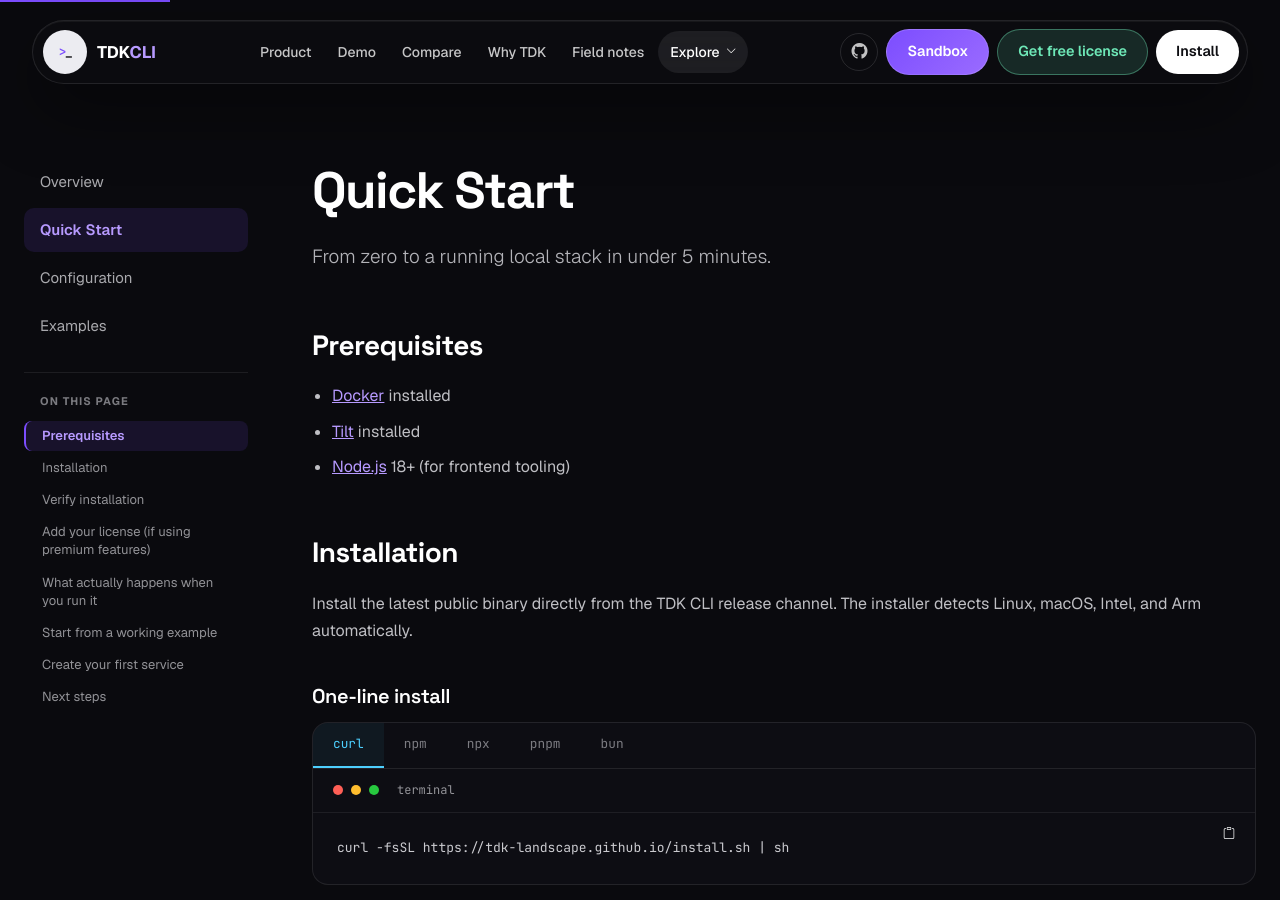
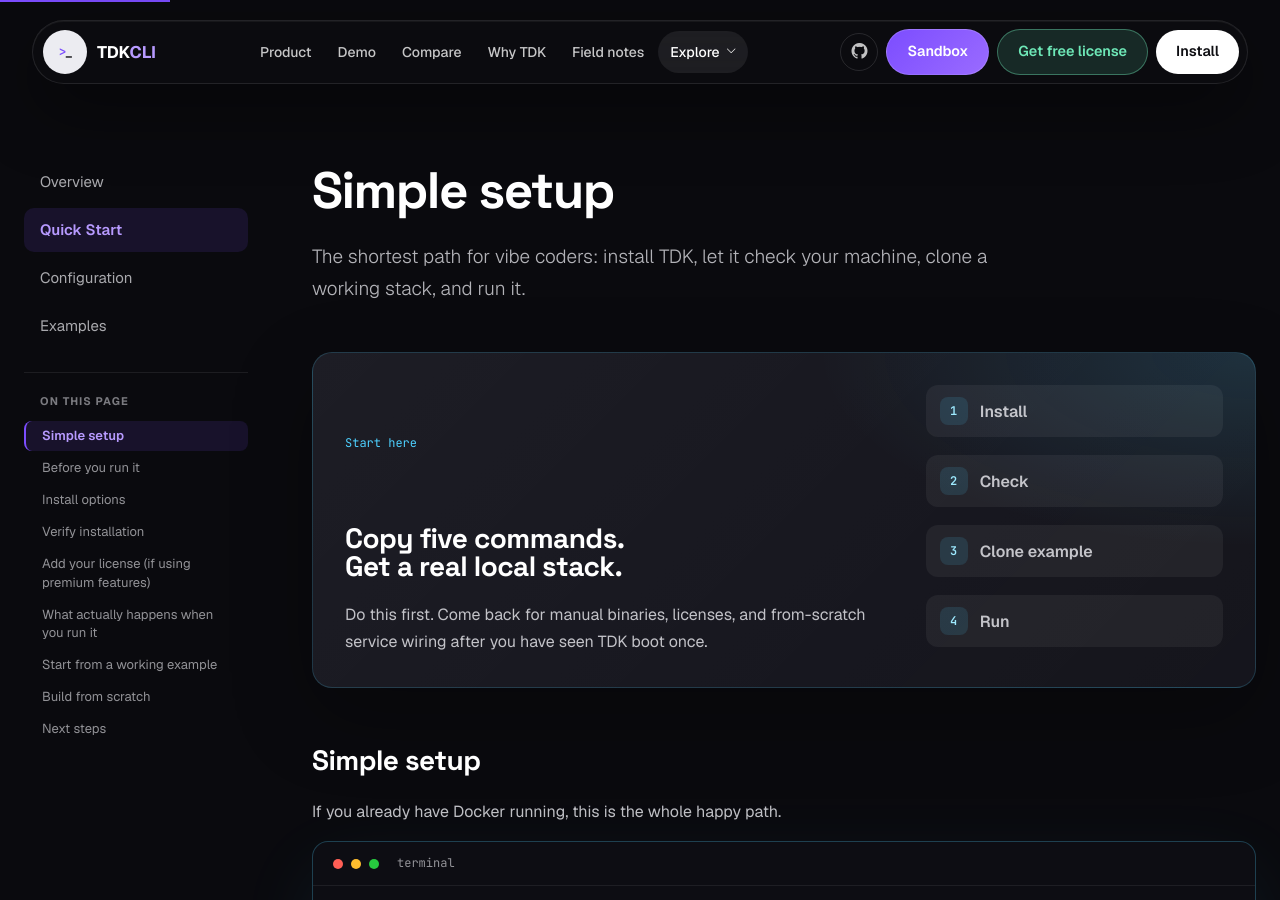
Before and after one commit to tdk-landscape/tdk-website, a Jekyll site: the page built from docs/quickstart/index.html, in a window 1280 px wide and 900 px high. Built offline with Jekyll 4.4.1, drawn with Linux system fonts in a browser that asks for light colours; nearby versions of some CDN libraries; some web fonts are replaced; some of the changed text lies outside the part shown.

Commit message:
Simplify quickstart setup flow

```diff
--- a/assets/css/aw-dark.css
+++ b/assets/css/aw-dark.css
@@ -645,6 +645,188 @@
   margin: 0;
 }
 
+/* ---------- Quickstart simplification ---------- */
+.aw-quickstart-hero {
+  display: grid;
+  grid-template-columns: minmax(0, 1fr) minmax(16rem, 0.55fr);
+  gap: clamp(1.25rem, 4vw, 2.5rem);
+  align-items: end;
+  margin: 0 0 3rem;
+  border: 1px solid rgba(77, 208, 255, 0.18);
+  border-radius: 1.25rem;
+  background:
+    radial-gradient(ellipse 80% 100% at 100% 0%, rgba(77, 208, 255, 0.14), transparent 58%),
+    linear-gradient(135deg, rgba(255, 255, 255, 0.055), rgba(255, 255, 255, 0.018)),
+    #101018;
+  padding: clamp(1.25rem, 3vw, 2rem);
+  box-shadow: 0 28px 80px rgba(0, 0, 0, 0.28);
+}
+
+.aw-quickstart-kicker {
+  display: inline-block;
+  margin-bottom: 0.875rem;
+  font-family: 'JetBrains Mono', monospace;
+  font-size: 0.75rem;
+  color: #4dd0ff;
+}
+
+.aw-quickstart-hero h2 {
+  margin: 0 0 0.875rem;
+  max-width: 34rem;
+  font-size: clamp(1.85rem, 4vw, 3.15rem);
+  line-height: 1.02;
+  text-wrap: balance;
+}
+
+.aw-quickstart-hero p {
+  max-width: 38rem;
+  margin: 0;
+  color: rgba(236, 236, 241, 0.74);
+}
+
+.aw-quickstart-flow {
+  display: grid;
+  gap: 0.625rem;
+  margin: 0;
+  padding: 0;
+  list-style: none;
+}
+
+.aw-quickstart-flow li {
+  display: flex;
+  align-items: center;
+  gap: 0.75rem;
+  margin: 0;
+  border-radius: 0.75rem;
+  background: rgba(255, 255, 255, 0.055);
+  padding: 0.75rem 0.875rem;
+  color: #fff;
+  font-weight: 600;
+}
+
+.aw-quickstart-flow span {
+  display: grid;
+  place-items: center;
+  width: 1.75rem;
+  height: 1.75rem;
+  border-radius: 0.5rem;
+  background: rgba(77, 208, 255, 0.13);
+  color: #9eeaff;
+  font-family: 'JetBrains Mono', monospace;
+  font-size: 0.75rem;
+}
+
+.aw-codeblock--primary {
+  border-color: rgba(77, 208, 255, 0.26);
+  box-shadow: 0 28px 80px rgba(77, 208, 255, 0.08);
+}
+
+.aw-setup-grid {
+  display: grid;
+  grid-template-columns: repeat(4, minmax(0, 1fr));
+  gap: 0.875rem;
+  margin: 0 0 3rem;
+}
+
+.aw-setup-step {
+  min-width: 0;
+  border: 1px solid rgba(255, 255, 255, 0.08);
+  border-radius: 0.875rem;
+  background: rgba(255, 255, 255, 0.035);
+  padding: 1rem;
+}
+
+.aw-setup-step span {
+  display: inline-block;
+  margin-bottom: 1.25rem;
+  font-family: 'JetBrains Mono', monospace;
+  font-size: 0.75rem;
+  color: rgba(77, 208, 255, 0.8);
+}
+
+.aw-docs-body .aw-setup-step h3 {
+  margin: 0 0 0.5rem;
+  font-size: 1.02rem;
+}
+
+.aw-docs-body .aw-setup-step p {
+  margin: 0;
+  font-size: 0.925rem;
+  line-height: 1.55;
+  color: rgba(236, 236, 241, 0.7);
+}
+
+.aw-check-list {
+  display: grid;
+  gap: 0.625rem;
+  padding-left: 0 !important;
+  list-style: none;
+}
+
+.aw-check-list li {
+  position: relative;
+  margin: 0;
+  border-left: 2px solid rgba(110, 231, 183, 0.65);
+  background: rgba(110, 231, 183, 0.045);
+  border-radius: 0 0.75rem 0.75rem 0;
+  padding: 0.75rem 1rem;
+}
+
+.aw-license-panel {
+  display: grid;
+  grid-template-columns: minmax(0, 0.72fr) minmax(18rem, 1fr);
+  gap: 1rem;
+  align-items: center;
+  margin: 1rem 0 1.25rem;
+  border: 1px solid rgba(183, 154, 255, 0.18);
+  border-radius: 1rem;
+  background:
+    radial-gradient(ellipse 70% 120% at 0% 0%, rgba(183, 154, 255, 0.13), transparent 58%),
+    rgba(255, 255, 255, 0.03);
+  padding: 1rem;
+}
+
+.aw-docs-body .aw-license-panel h3 {
+  margin: 0 0 0.5rem;
+  font-size: 1.05rem;
+}
+
+.aw-docs-body .aw-license-panel p {
+  margin: 0;
+  color: rgba(236, 236, 241, 0.72);
+}
+
+.aw-license-panel .aw-codeblock {
+  margin: 0;
+}
+
+.aw-docs-details {
+  margin: 1rem 0;
+  border: 1px solid rgba(255, 255, 255, 0.08);
+  border-radius: 0.875rem;
+  background: rgba(255, 255, 255, 0.03);
+  overflow: hidden;
+}
+
+.aw-docs-details summary {
+  cursor: pointer;
+  padding: 1rem 1.125rem;
+  color: #fff;
+  font-weight: 600;
+}
+
+.aw-docs-details summary:hover {
+  background: rgba(255, 255, 255, 0.035);
+}
+
+.aw-docs-details p {
+  padding: 0 1.125rem;
+}
+
+.aw-docs-details .aw-codeblock {
+  margin: 1rem 1.125rem;
+}
+
 /* ---------- Compare matrix (dark) ---------- */
 .aw-matrix {
   border: 1px solid rgba(255, 255, 255, 0.09);
@@ -809,6 +991,43 @@
 @media (max-width: 1000px) {
   .aw-docs-toc {
     display: none;
+  }
+}
+
+@media (max-width: 900px) {
+  .aw-quickstart-hero {
+    grid-template-columns: 1fr;
+    align-items: start;
+  }
+
+  .aw-setup-grid {
+    grid-template-columns: repeat(2, minmax(0, 1fr));
+  }
+
+  .aw-license-panel {
+    grid-template-columns: 1fr;
+  }
+}
+
+@media (max-width: 560px) {
+  .aw-quickstart-hero {
+    margin-bottom: 2rem;
+  }
+
+  .aw-quickstart-flow li {
+    padding: 0.7rem 0.75rem;
+  }
+
+  .aw-setup-grid {
+    grid-template-columns: 1fr;
+  }
+
+  .aw-install-tabs-bar {
+    overflow-x: auto;
+  }
+
+  .aw-docs-details .aw-codeblock {
+    margin-inline: 0.75rem;
   }
 }
 
--- a/docs/quickstart/index.html
+++ b/docs/quickstart/index.html
@@ -9,20 +9,67 @@
       {% include docs-sidebar.html %}
 
       <div class="aw-docs-body">
-        <h1>Quick Start</h1>
-        <p class="aw-lead">From zero to a running local stack in {{ site.data.tdk.quickstart_time }}.</p>
+        <h1>Simple setup</h1>
+        <p class="aw-lead">The shortest path for vibe coders: install TDK, let it check your machine, clone a working stack, and run it.</p>
 
-        <h2>Prerequisites</h2>
-        <ul>
-          <li><a href="https://docs.docker.com/get-docker/" target="_blank" rel="noopener">Docker</a> installed</li>
+        <div class="aw-quickstart-hero">
+          <div>
+            <span class="aw-quickstart-kicker">Start here</span>
+            <h2>Copy five commands. Get a real local stack.</h2>
+            <p>Do this first. Come back for manual binaries, licenses, and from-scratch service wiring after you have seen TDK boot once.</p>
+          </div>
+          <ol class="aw-quickstart-flow" aria-label="Simple setup steps">
+            <li><span>1</span> Install</li>
+            <li><span>2</span> Check</li>
+            <li><span>3</span> Clone example</li>
+            <li><span>4</span> Run</li>
+          </ol>
+        </div>
+
+        <h2>Simple setup</h2>
+        <p>If you already have Docker running, this is the whole happy path.</p>
+        <div class="aw-codeblock aw-codeblock--primary">
+          <div class="aw-codeblock-head"><i></i><i></i><i></i><span>terminal</span></div>
+          <pre>curl -fsSL https://tdk-landscape.github.io/install.sh | sh
+tdk doctor
+tdk project example
+cd tdk-example
+tdk up</pre>
+        </div>
+
+        <div class="aw-setup-grid">
+          <article class="aw-setup-step">
+            <span>01</span>
+            <h3>Install the CLI</h3>
+            <p>The installer picks the right public binary for macOS or Linux, Intel or Arm.</p>
+          </article>
+          <article class="aw-setup-step">
+            <span>02</span>
+            <h3>Run doctor</h3>
+            <p>TDK tells you what is missing before it tries to boot Docker, Tilt, or generated config.</p>
+          </article>
+          <article class="aw-setup-step">
+            <span>03</span>
+            <h3>Use the example</h3>
+            <p>Start from a working PSR landscape instead of inventing the folder structure cold.</p>
+          </article>
+          <article class="aw-setup-step">
+            <span>04</span>
+            <h3>Boot the stack</h3>
+            <p><code>tdk up</code> generates the local files and hands orchestration to Tilt.</p>
+          </article>
+        </div>
+
+        <h2>Before you run it</h2>
+        <p>TDK needs a container runtime and Tilt. Node.js is only needed when your project has frontend tooling.</p>
+        <ul class="aw-check-list">
+          <li><a href="https://docs.docker.com/get-docker/" target="_blank" rel="noopener">Docker</a> installed and running</li>
           <li><a href="https://docs.tilt.dev/install.html" target="_blank" rel="noopener">Tilt</a> installed</li>
-          <li><a href="https://nodejs.org/" target="_blank" rel="noopener">Node.js</a> {{ site.data.tdk.prereq_node }} (for frontend tooling)</li>
+          <li><a href="https://nodejs.org/" target="_blank" rel="noopener">Node.js</a> {{ site.data.tdk.prereq_node }} for frontend stacks</li>
         </ul>
 
-        <h2>Installation</h2>
-        <p>Install the latest public binary directly from the TDK CLI release channel. The installer detects Linux, macOS, Intel, and Arm automatically.</p>
-
-        <h3>One-line install</h3>
+        <h2>Install options</h2>
+        <p>Use curl if you just want the fastest install. Use npm, npx, pnpm, or bun if you prefer package-manager workflows.</p>
         <div class="aw-install-tabs">
           <div class="aw-install-tabs-bar" role="tablist">
             <button class="aw-install-tab aw-install-tab--active" role="tab" aria-selected="true"  data-tab="curl">curl</button>
@@ -55,28 +102,6 @@
           </div>
         </div>
 
-        <h3>Manual download</h3>
-        <p>Download a binary from the public release repo if you prefer to install it yourself.</p>
-        <div class="aw-codeblock">
-          <div class="aw-codeblock-head"><i></i><i></i><i></i><span>terminal</span></div>
-          <pre>curl -fsSL -o tdk https://github.com/tdk-landscape/tdk-cli-releases/releases/latest/download/tdk-linux-amd64
-chmod +x tdk
-sudo mv tdk /usr/local/bin/tdk</pre>
-        </div>
-
-        <h3>GitHub Releases</h3>
-        <p>Binaries ship with each release from <a href="https://github.com/tdk-landscape/tdk-cli-releases/releases/latest" target="_blank" rel="noopener">tdk-landscape/tdk-cli-releases</a>. The CLI source can stay private while these release assets stay public.</p>
-
-        <h3>Docker Compose</h3>
-        <p>Use Docker Compose if you want to try TDK without installing the binary on your host.</p>
-        <div class="aw-codeblock">
-          <div class="aw-codeblock-head"><i></i><i></i><i></i><span>terminal</span></div>
-          <pre>git clone https://github.com/tdk-landscape/tdk-docker-compose-example.git
-cd tdk-docker-compose-example
-docker compose run --rm tdk tdk --version
-docker compose run --rm tdk tdk project --yes</pre>
-        </div>
-
         <h2>Verify installation</h2>
         <div class="aw-codeblock">
           <div class="aw-codeblock-head"><i></i><i></i><i></i><span>terminal</span></div>
@@ -85,14 +110,18 @@
         </div>
 
         <h2>Add your license (if using premium features)</h2>
-        <p>The free tier of TDK requires no license key. You can use core features like Docker, Compose, npm, Bun, and the basic CLI forever at no cost. However, premium features like Verdaccio private registry require a Premium or Enterprise license.</p>
-        <p>If you have a Premium or Enterprise key and want to enable premium features, set it as an environment variable before running <code>tdk up</code>:</p>
+        <p>The free tier requires no license key. Premium and Enterprise keys unlock extras such as Verdaccio private registry, Playwright E2E, C4 diagrams, and structured logging.</p>
+        <div class="aw-license-panel">
+          <div>
+            <h3>Have a Premium or Enterprise key?</h3>
+            <p>Export it before running <code>tdk up</code>. TDK checks the key automatically on the next run.</p>
+          </div>
           <div class="aw-codeblock">
             <div class="aw-codeblock-head"><i></i><i></i><i></i><span>terminal</span></div>
             <pre>export TDK_LICENSE_KEY=tdk-xxxxxx</pre>
           </div>
-        <p>Add that line to your shell profile (<code>~/.zshrc</code> or <code>~/.bashrc</code>) so it persists across sessions, or export it per-project instead. TDK checks the key automatically on the next run and unlocks the premium features — Verdaccio private npm registry, Playwright E2E, C4 diagrams, structured logging — no separate install step. Each key covers up to {{ site.data.tdk.premium_project_limit }} distinct projects (unlimited on Enterprise). If the key's missing, expired, or unreachable, TDK just keeps going with the free engine — nothing breaks.</p>
-        <p>Don't have a key yet? <a href="{{ '/#waitlist' | relative_url }}">Get one</a> — Free costs nothing and needs no key at all; Premium and Enterprise unlock the paid extras.</p>
+        </div>
+        <p>Add that line to <code>~/.zshrc</code> or <code>~/.bashrc</code> if you want it to persist. Each key covers up to {{ site.data.tdk.premium_project_limit }} distinct projects, unlimited on Enterprise. If the key is missing, expired, or unreachable, TDK keeps running with the free engine.</p>
 
         <h2>What actually happens when you run it</h2>
         <p>Before Tilt touches Docker, <code>tdk</code> checks your environment and tells you exactly what it's doing — no guessing what's happening behind the spinner.</p>
@@ -129,7 +158,7 @@
         <p>Fix what it flags, run <code>tdk doctor</code> to confirm, and you're clear to boot.</p>
 
         <h2>Start from a working example</h2>
-        <p>Not sure what a TDK project should look like yet? Skip the blank canvas — <code>tdk project &lt;template&gt;</code> clones a complete, working PSR (Project-Stack-Resource) landscape you can run immediately and learn the structure from.</p>
+        <p>Not sure what a TDK project should look like yet? Skip the blank canvas. <code>tdk project &lt;template&gt;</code> clones a complete PSR landscape you can run immediately.</p>
         <div class="aw-codeblock">
           <div class="aw-codeblock-head"><i></i><i></i><i></i><span>terminal</span></div>
           <pre><span class="c"># minimal reference stack - start here if you're new to TDK</span>
@@ -146,69 +175,47 @@
         </div>
         <p>Use <code>--path &lt;dir&gt;</code> to control the destination folder name. See <a href="{{ '/docs/examples/' | relative_url }}">Examples</a> for what each template contains.</p>
 
-        <h2>Create your first service</h2>
-        <p>Prefer to build from scratch instead? Start with a blank project:</p>
+        <div class="aw-callout">
+          <h4>Success</h4>
+          <p>Your stack is now running locally. Every new teammate who clones the repo gets the same result in minutes, not weeks.</p>
+        </div>
 
-        <h3>1 — Create a new project</h3>
+        <h2>Build from scratch</h2>
+        <p>After the example makes sense, create a blank project and add your first backend resource.</p>
         <div class="aw-codeblock">
           <div class="aw-codeblock-head"><i></i><i></i><i></i><span>terminal</span></div>
           <pre>mkdir my-service
 cd my-service
-tdk project --yes</pre>
+tdk project --yes
+tdk resource api --type backend --stack pre-alpha --path services/pre-alpha/api
+tdk project --check
+tdk up pre-alpha</pre>
         </div>
+        <p>TDK validates <code>.tdk/project.json</code>, generates files in <code>.tdk/.tdk-out/</code>, and reads boot order from each resource's <code>dependsOn</code> list.</p>
 
-        <h3>2 — Create a backend resource</h3>
+        <details class="aw-docs-details">
+          <summary>Manual binary download</summary>
+          <p>Download a binary from the public release repo if you prefer to install it yourself.</p>
           <div class="aw-codeblock">
             <div class="aw-codeblock-head"><i></i><i></i><i></i><span>terminal</span></div>
-          <pre>tdk resource api --type backend --stack pre-alpha --path services/pre-alpha/api</pre>
+            <pre>curl -fsSL -o tdk https://github.com/tdk-landscape/tdk-cli-releases/releases/latest/download/tdk-linux-amd64
+chmod +x tdk
+sudo mv tdk /usr/local/bin/tdk</pre>
           </div>
+          <p>Binaries ship from <a href="https://github.com/tdk-landscape/tdk-cli-releases/releases/latest" target="_blank" rel="noopener">tdk-landscape/tdk-cli-releases</a>.</p>
+        </details>
 
-        <h3>3 — Add a dependency</h3>
-        <p>TDK/Tilt reads boot order from <code>dependsOn</code>. This example makes <code>api</code> depend on <code>database</code>.</p>
+        <details class="aw-docs-details">
+          <summary>Try TDK with Docker Compose</summary>
+          <p>Use Docker Compose if you want to try TDK without installing the binary on your host.</p>
           <div class="aw-codeblock">
             <div class="aw-codeblock-head"><i></i><i></i><i></i><span>terminal</span></div>
-          <pre>tdk resource database --type backend --stack pre-alpha --path services/pre-alpha/database</pre>
+            <pre>git clone https://github.com/tdk-landscape/tdk-docker-compose-example.git
+cd tdk-docker-compose-example
+docker compose run --rm tdk tdk --version
+docker compose run --rm tdk tdk project --yes</pre>
           </div>
-        <div class="aw-codeblock">
-          <div class="aw-codeblock-head"><i></i><i></i><i></i><span>services/pre-alpha/api/service.json</span></div>
-          <pre>{
-  <span class="k">"name"</span>: <span class="s">"api"</span>,
-  <span class="k">"type"</span>: <span class="s">"backend"</span>,
-  <span class="k">"stack"</span>: <span class="s">"pre-alpha"</span>,
-  <span class="k">"port"</span>: <span class="n">4000</span>,
-  <span class="k">"dependsOn"</span>: [<span class="s">"database"</span>]
-}</pre>
-        </div>
-
-        <h3>4 — Inspect service.json</h3>
-        <div class="aw-codeblock">
-          <div class="aw-codeblock-head"><i></i><i></i><i></i><span>service.json</span></div>
-          <pre>{
-  <span class="k">"name"</span>: <span class="s">"api"</span>,
-  <span class="k">"type"</span>: <span class="s">"backend"</span>,
-  <span class="k">"stack"</span>: <span class="s">"pre-alpha"</span>,
-  <span class="k">"port"</span>: <span class="n">4000</span>,
-  <span class="k">"dependsOn"</span>: [<span class="s">"database"</span>]
-}</pre>
-        </div>
-
-        <h3>5 — Validate configs</h3>
-        <div class="aw-codeblock">
-          <div class="aw-codeblock-head"><i></i><i></i><i></i><span>terminal</span></div>
-          <pre>tdk project --check</pre>
-        </div>
-        <p>This validates <code>.tdk/project.json</code> and the generated files in <code>.tdk/.tdk-out/</code>.</p>
-
-        <h3>6 — Run the stack</h3>
-        <div class="aw-codeblock">
-          <div class="aw-codeblock-head"><i></i><i></i><i></i><span>terminal</span></div>
-          <pre>tdk up pre-alpha</pre>
-        </div>
-
-        <div class="aw-callout">
-          <h4>Success</h4>
-          <p>Your service is now running locally. Visit <code>http://localhost:3000</code> — and every new teammate who clones the repo gets the same result in minutes, not weeks.</p>
-        </div>
+        </details>
 
         <h2>Next steps</h2>
         <ul>
```
Lines whose indentation alone changed are shown as unchanged.
